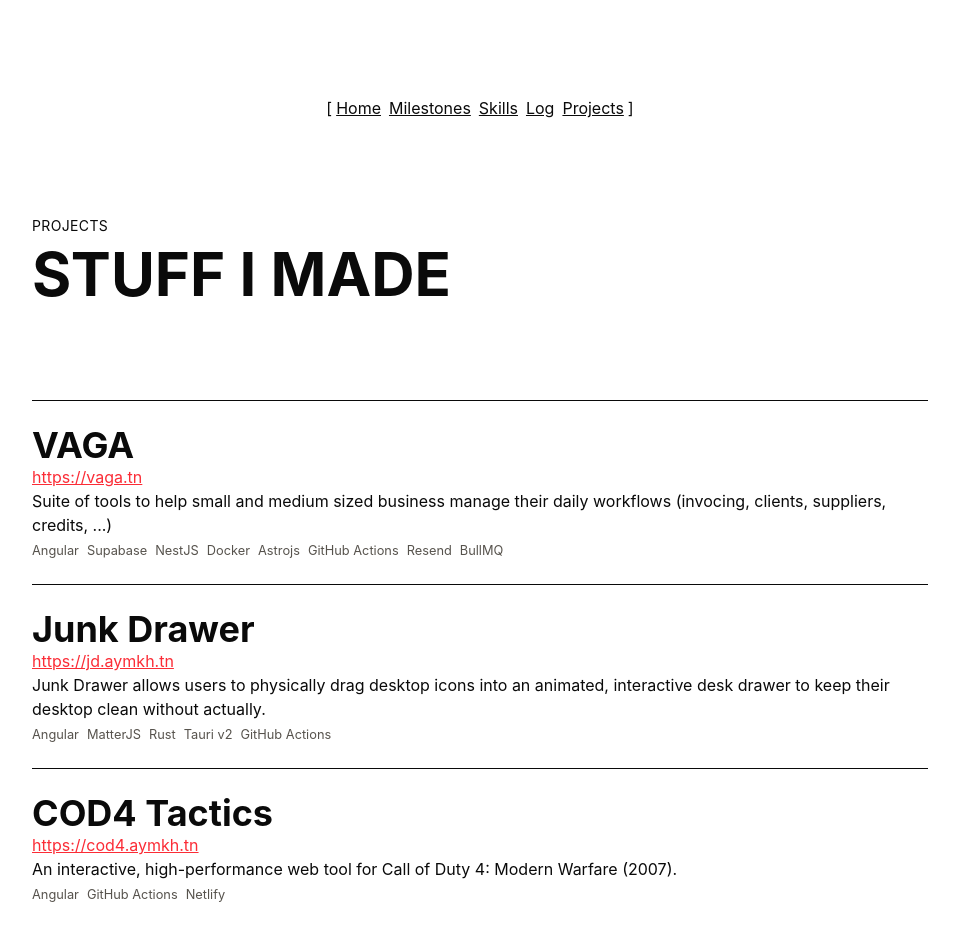
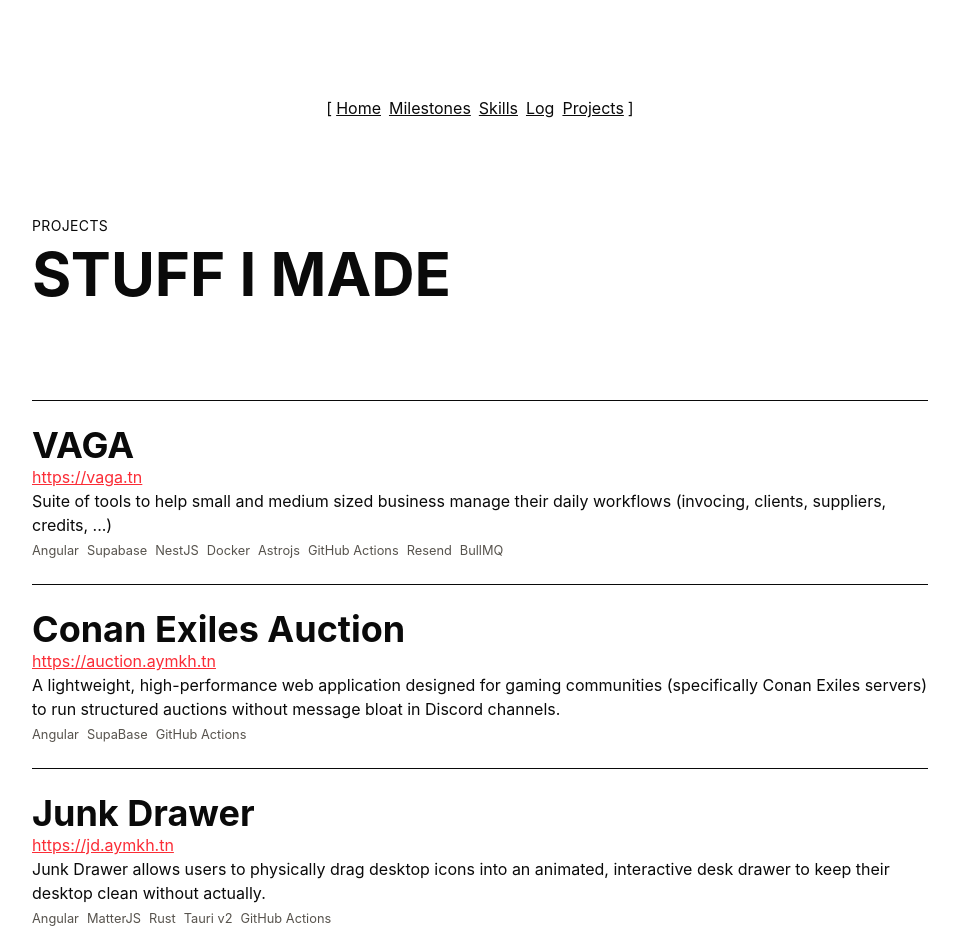
Before and after one commit to aym-kh/aymkh.tn, an Astro site: page /projects in a window 1280 px wide. Shown: the top 932 px of the page, without its empty margins (160-1119 px from the left). Built offline with nearby package versions, Linux system fonts and the light colour scheme; Astro itself is replaced by a stand-in of ours; no server answers.

Commit message:
feat: new project

```diff
--- a/src/pages/projects.astro
+++ b/src/pages/projects.astro
@@ -22,6 +22,14 @@ const projects = [
       "BullMQ",
     ],
     link: "https://vaga.tn",
+  },
+    {
+    title: "Conan Exiles Auction",
+    description: [
+      "A lightweight, high-performance web application designed for gaming communities (specifically Conan Exiles servers) to run structured auctions without message bloat in Discord channels.",
+    ],
+    Stack: ["Angular", "SupaBase", "GitHub Actions"],
+    link: "https://auction.aymkh.tn",
   },
   {
     title: "Junk Drawer",
```
